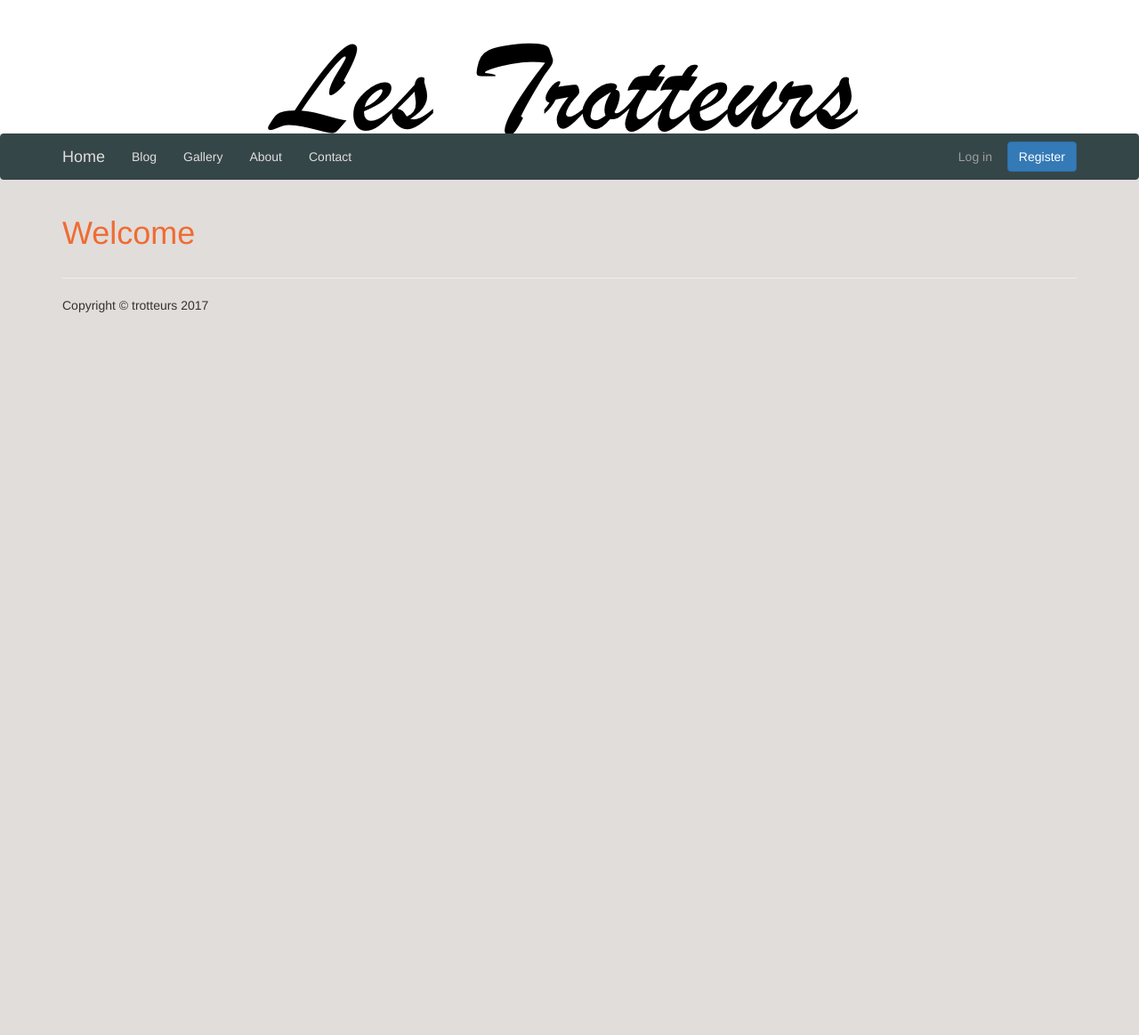
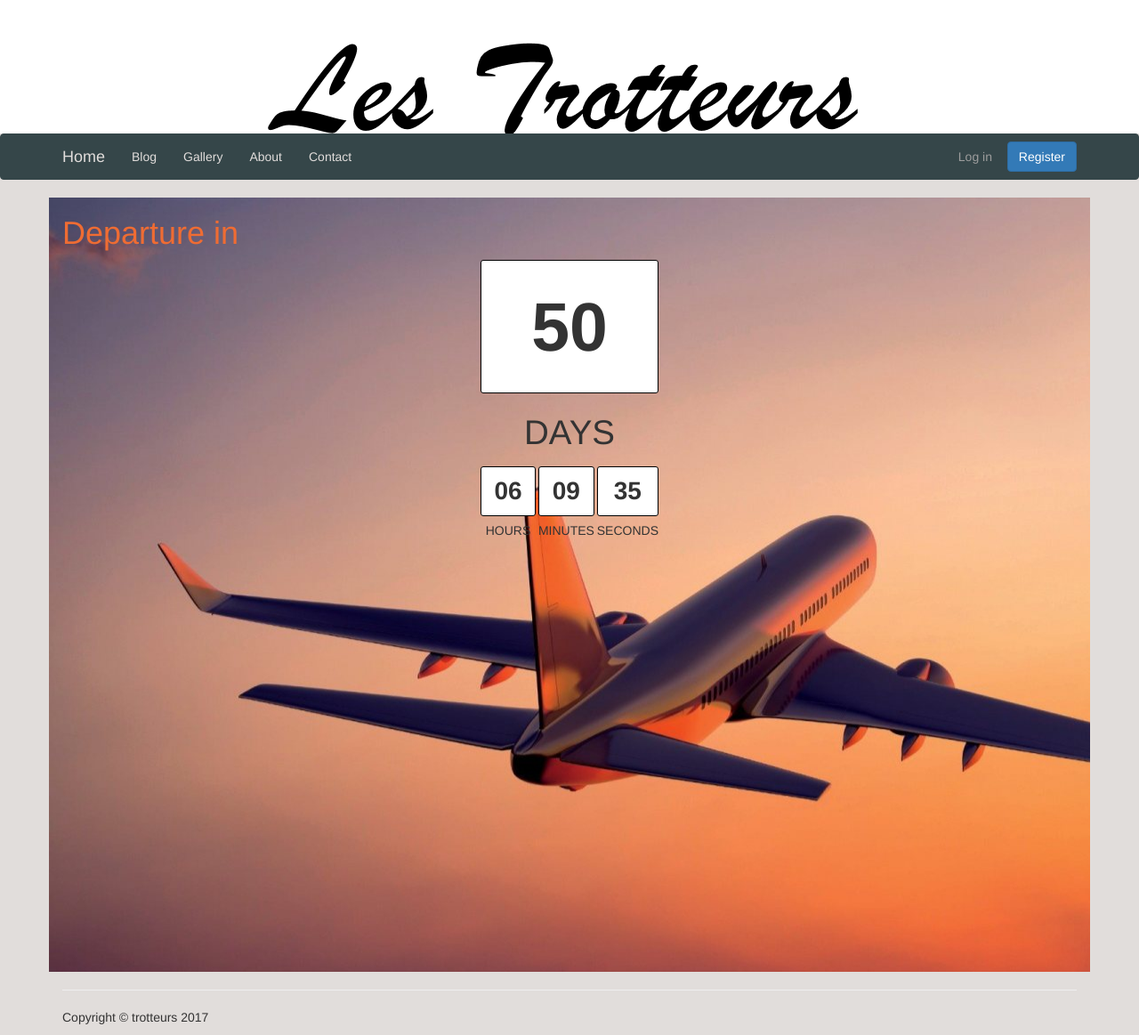
Before and after one commit to amandine-djelassi/website_project, a Django app: page /en/ in a window 1280 px wide. Shown: the whole page at 89% size. Before the commit the page ends 351 px from the top, so only its background shows below. Run offline with Django 3.2, Linux system fonts and the light colour scheme; some libraries are stand-ins or nearby versions.

Commit message:
design home page

```diff
--- a/trotteurs/templates/trotteurs/home.html
+++ b/trotteurs/templates/trotteurs/home.html
@@ -1,7 +1,170 @@
 {% extends "trotteurs/skeleton.html" %}
 {% load i18n %}
+{% load static %}
+
+{% block css %}
+{{ block.super }}
+<style>
+/* main page */
+#page2 {
+
+  background: url('/static/trotteurs/img/aircraft-background.jpg');
+
+}
+form{
+  padding-left: 50px;
+  padding-right: 50px;
+}
+
+#count {
+  align-items: center;
+  min-height: 100vh;
+  text-align: center;
+  font-family: helvetica;
+  text-transform: uppercase;
+}
+
+.countdown {
+  display: flex;
+  flex-wrap: wrap;
+  justify-content: space-between;
+  width: 75%;
+  max-width: 20rem;
+  margin: 0 auto;
+}
+
+.countdown__item {
+  display: flex;
+  flex-direction: column;
+  flex: 0 1 auto;
+  min-width: 31%;
+  margin-bottom: 1rem;
+
+
+}
+
+.countdown__item--large {
+  flex: auto;
+  width: 100%;
+  font-size: 2.75em;
+}
+
+.countdown__timer {
+  padding: .25em;
+  background-color: white;;
+  border: 1px solid black;
+  border-radius: 3px;
+  font-weight: bold;
+  font-size: 2em;
+}
+
+.countdown__label {
+  font-size: 1em;
+  padding-top: .40em;
+
+  .countdown__item--large & {
+    &:before,
+    &:after {
+      content: '';
+      display: block;
+      height: 1px;
+      background-image: linear-gradient(
+        left,
+        rgba(0, 0, 0, 0),
+        rgba(0, 0, 0, .4),
+        rgba(0, 0, 0, 0));
+    }
+
+  }
+}
+
+</style>
+{% endblock %}
+
+{% block js %}
+{{ block.super }}
+
+{% endblock %}
+
 {% block content %}
-<div class="container">
-  <h1>{% trans "Welcome" %}</h1>
+<div class="container" id="page2">
+  <h1>{% trans "Departure in" %}</h1>
+  <div id="count">
+  <div class="countdown" id="js-countdown">
+    <div class="countdown__item countdown__item--large">
+      <div class="countdown__timer js-countdown-days" aria-labelledby="day-countdown">
+      </div>
+      <div class="countdown__label" id="day-countdown">Days</div>
+    </div>
+
+    <div class="countdown__item">
+      <div class="countdown__timer js-countdown-hours" aria-labelledby="hour-countdown">
+      </div>
+      <div class="countdown__label" id="hour-countdown">Hours</div>
+    </div>
+
+    <div class="countdown__item">
+      <div class="countdown__timer js-countdown-minutes" aria-labelledby="minute-countdown">
+      </div>
+      <div class="countdown__label" id="minute-countdown">Minutes</div>
+    </div>
+
+    <div class="countdown__item">
+      <div class="countdown__timer js-countdown-seconds" aria-labelledby="second-countdown">
+      </div>
+      <div class="countdown__label" id="second-countdown">Seconds</div>
+    </div>
+
+  </div>
+  </form>
 </div>
+</div>
+
+<script>
+
+const countdown = new Date(2018, 0, 26, 18, 50);
+
+function getRemainingTime(endtime) {
+  const milliseconds = Date.parse(endtime) - Date.parse(new Date());
+  const seconds = Math.floor( (milliseconds/1000) % 60 );
+  const minutes = Math.floor( (milliseconds/1000/60) % 60 );
+  const hours = Math.floor( (milliseconds/(1000*60*60)) % 24 );
+  const days = Math.floor( milliseconds/(1000*60*60*24) );
+
+  return {
+    'total': milliseconds,
+    'seconds': seconds,
+    'minutes': minutes,
+    'hours': hours,
+    'days': days,
+  };
+}
+
+function initClock(id, endtime) {
+  const counter = document.getElementById(id);
+  const daysItem = counter.querySelector('.js-countdown-days');
+  const hoursItem = counter.querySelector('.js-countdown-hours');
+  const minutesItem = counter.querySelector('.js-countdown-minutes');
+  const secondsItem = counter.querySelector('.js-countdown-seconds');
+
+  function updateClock() {
+    const time = getRemainingTime(endtime);
+
+    daysItem.innerHTML = time.days;
+    hoursItem.innerHTML = ('0' + time.hours).slice(-2);
+    minutesItem.innerHTML = ('0' + time.minutes).slice(-2);
+    secondsItem.innerHTML = ('0' + time.seconds).slice(-2);
+
+    if (time.total <= 0) {
+      clearInterval(timeinterval);
+    }
+  }
+
+  updateClock();
+  const timeinterval = setInterval(updateClock, 1000);
+}
+
+initClock('js-countdown', countdown);
+
+</script>
 {% endblock %}
--- a/trotteurs/trotteurs/settings.py
+++ b/trotteurs/trotteurs/settings.py
@@ -34,7 +34,7 @@ BASE_DIR = os.path.dirname(os.path.dirname(os.path.abspath(__file__)))
 SECRET_KEY = 's7&w3=y!_64^82m^=@ui2cz*zk$unrapm*qyl4vr4nms9p*(p-'
 
 # SECURITY WARNING: don't run with debug turned on in production!
-DEBUG = True
+DEBUG = get_env_variable('DEBUG_TROTTEUR')
 
 # configure email
 EMAIL_USE_TLS = True
```
Also changed, not shown: trotteurs/trotteurs/static/trotteurs/img/aircraft-background.jpg (added).
